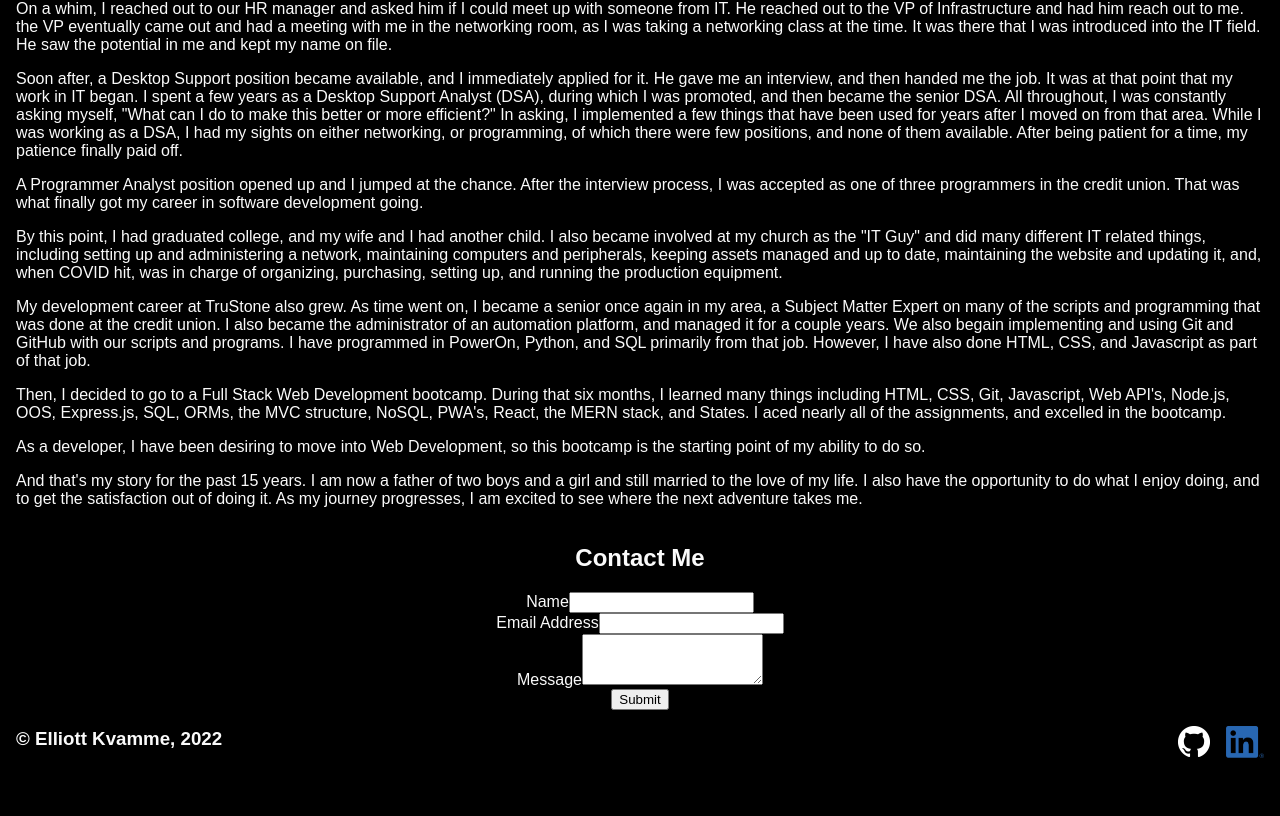
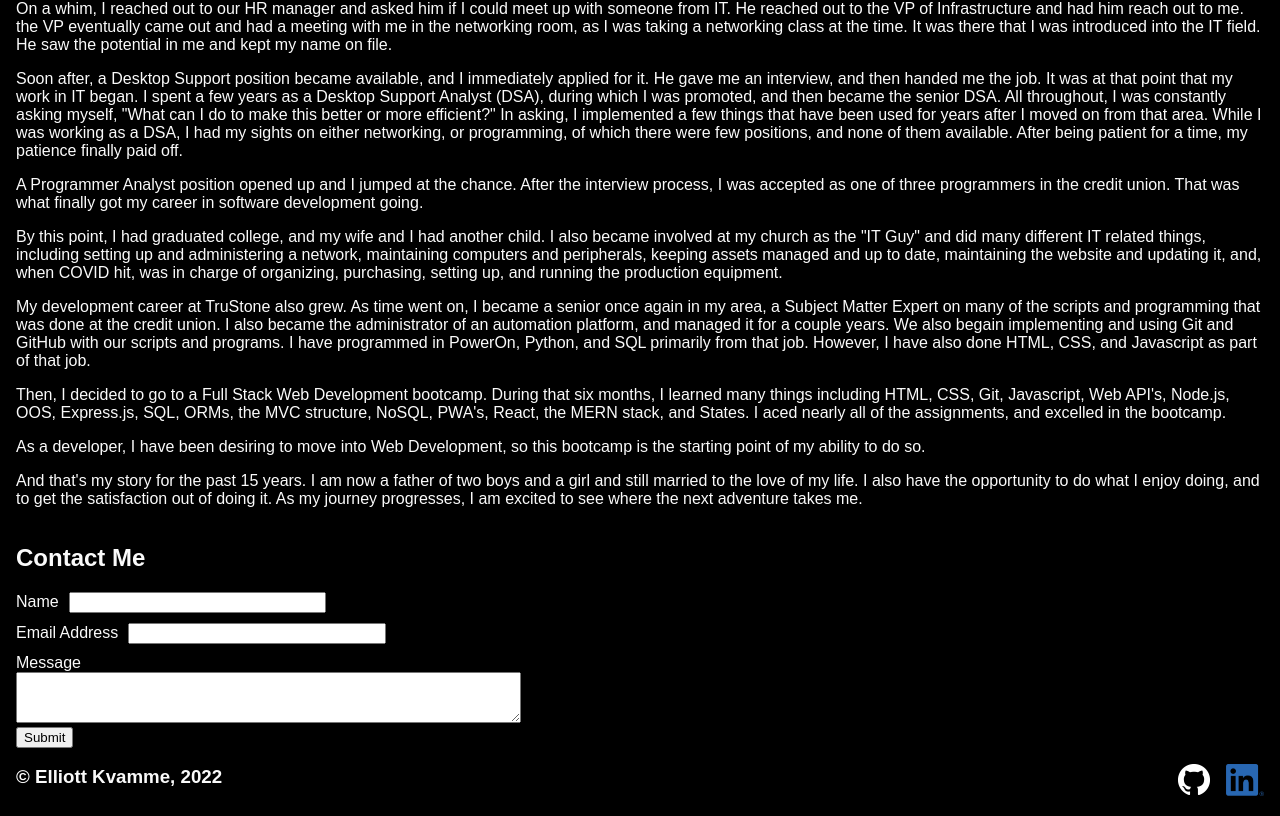
Before and after one commit to Bycicleace/react-portfolio, a React (Create React App) app: page / in a window 1280 px wide. Shown: the part 532-1348 px from the top of the page. Before the commit the page ends 1310 px from the top, so only its background shows below. Built offline with nearby package versions, Linux system fonts and the light colour scheme.

Commit message:
Formatted Contact form

```diff
--- a/src/components/About/index.js
+++ b/src/components/About/index.js
@@ -4,7 +4,7 @@ function About() {
     return (
         <section id="about">
             <h2>I am a developer. How I became one is a bit of a longer story.</h2>
-            <div className="content mx-2" id="about-content">
+            <div className="flex-row flex-wrap mx-2" id="about-content">
                 <div>
                     <img className="mx-2 my-2" src={require("../../assets/profile-200x200.png")} />
                     <p>My first job was at a grocery store as a stocker. Working there, I found that I had a knack for talking to customers, so I decided to become a cashier. Within six months of becoming a cashier, I became a Customer Service Manager, and ended up doing anything and everything at the checkout lanes. Inside that grocery store, there was a local credit union branch. After getting to know them, they offered me a job at the same branch, which I took. That started my career in the financial industry.</p>
--- a/src/components/Contact/index.js
+++ b/src/components/Contact/index.js
@@ -12,7 +12,7 @@ function Contact() {
         console.log(formState)
     }
     return (
-        <section id="contact">
+        <section className='mx-2' id="contact">
             <h2>Contact Me</h2>
             <form id="contact-form" onSubmit={handleSubmit}>
                 <div>
--- a/src/components/Footer/index.js
+++ b/src/components/Footer/index.js
@@ -2,9 +2,9 @@ import React from 'react';
 
 function Footer() {
     return (
-        <div className='flex-row space-between'>
+        <div className='flex-row flex-wrap space-between'>
             <h3 className='mx-2'>&copy; Elliott Kvamme, 2022</h3>
-            <ul className='flex-row mx-2'>
+            <ul className='flex-row flex-wrap mx-2'>
                 <div className='mx-2' id="github">
                     <a href="https://www.github.com/Bycicleace">
                         <img src="./icons/GH-Light-32x32.png" />
--- a/src/components/Nav/index.js
+++ b/src/components/Nav/index.js
@@ -2,14 +2,14 @@ import React from 'react';
 
 function Nav() {
     return (
-        <header className='flex-row px-1 space-between'>
+        <header className='flex-row flex-wrap px-1 space-between'>
             <h1>
                 <a href="/">
                     EK
                 </a>
             </h1>
             <nav>
-                <ul className='flex-row'>
+                <ul className='flex-row flex-wrap'>
                     <li className='mx-2'>
                         <a href="#about">About</a>
                     </li>
--- a/src/index.css
+++ b/src/index.css
@@ -38,9 +38,29 @@ p {
   text-align: left;
 }
 
+form {
+  width: 40%;
+}
+
+form textarea {
+  width: 100%
+}
+
+form input {
+  width: 50%;
+  margin: 0px 0px 10px 10px;
+}
+
 .flex-row {
   display: flex;
+}
+
+.flex-wrap {
   flex-wrap: wrap;
+}
+
+.flex-nowrap {
+  flex-wrap: nowrap;
 }
 
 .flex-end {
@@ -49,11 +69,6 @@ p {
 
 .space-between {
   justify-content: space-between;
-}
-
-.content {
-  display: flex;
-  flex-wrap: wrap;
 }
 
 .mx-1 {
@@ -104,3 +119,7 @@ p {
   width: 200px;
   float: left;
 }
+
+#contact {
+  text-align: left;
+}
```
